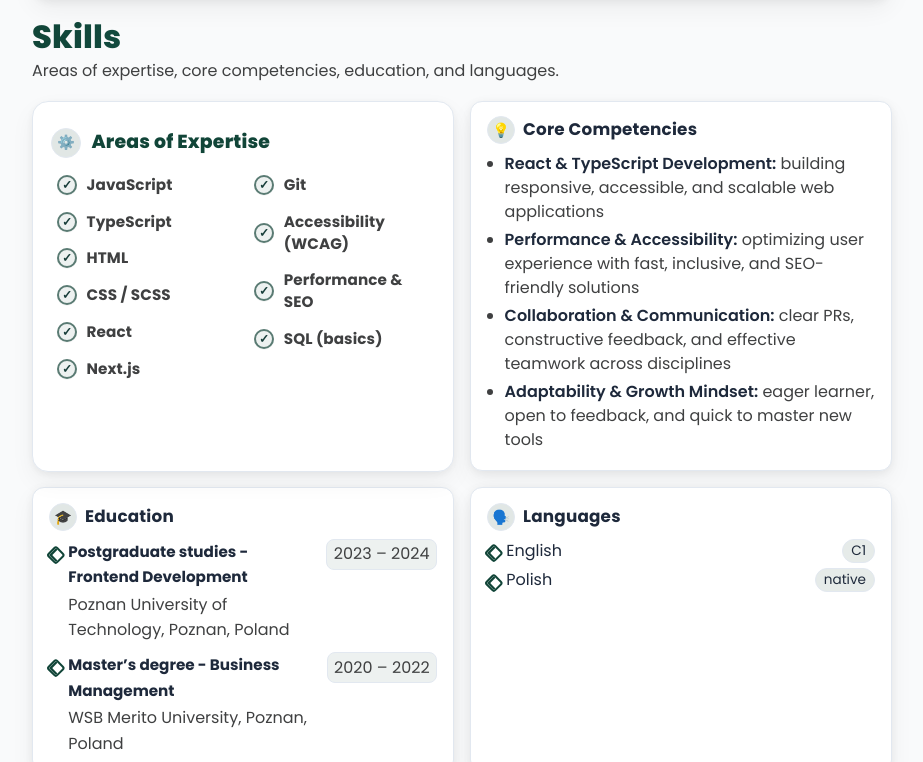
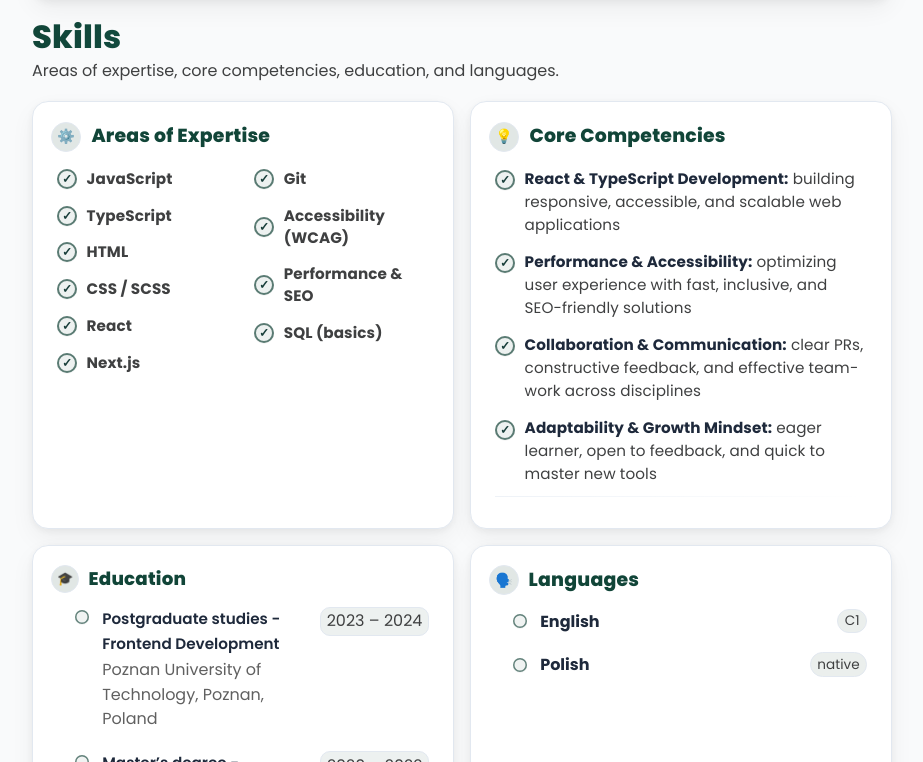
Before and after one commit to GrazynaDachtera/grazynadachtera, a Next.js app: page / in a window 1280 px wide. Shown: the part 3418-4180 px from the top of the page, without its empty margins (178-1101 px from the left). Built offline with nearby package versions, Linux system fonts and the light colour scheme.

Commit message:
applied styles and layout to skills section

```diff
--- a/src/components/Body/AreasOfExpertise/AreasOfExpertise.scss
+++ b/src/components/Body/AreasOfExpertise/AreasOfExpertise.scss
@@ -9,6 +9,7 @@ $textMeta: var(--text-meta);
 .expertiseCard {
   --card-px: clamp(1rem, 2.2vw, 1.5rem);
   --card-py: clamp(1rem, 2.2vw, 1.6rem);
+  --edgeHang: clamp(-6px, calc(var(--card-px) * -0.14), -6px);
   background: $surface;
   border: 1px solid $border;
   border-radius: 16px;
@@ -32,7 +33,8 @@ $textMeta: var(--text-meta);
   align-items: center;
   gap: .65rem;
   margin: 0;
-  margin-left: clamp(-6px, calc(var(--card-px) * -0.14), -6px);
+  margin-left: var(--edgeHang);
+  margin-top: var(--edgeHang);
 }
 
 .expertiseIcon {
--- a/src/components/Body/CoreCompetencies/CoreCompetencies.scss
+++ b/src/components/Body/CoreCompetencies/CoreCompetencies.scss
@@ -1,27 +1,44 @@
-$txt: var(--foreground);
-$muted: var(--muted);
-$surface: var(--surface);
-$border: var(--border);
-$shadow: var(--shadow-1);
-$accent: var(--accent);
+$txt: var(--foreground, #102a23);
+$surface: var(--surface, #fff);
+$border: var(--border, #e2e8f0);
+$shadow: var(--shadow-1, 0 2px 8px rgba(2,6,23,.06), 0 10px 24px rgba(2,6,23,.05));
+$accent: var(--accent, #114538);
+$textSummary: var(--text-summary);
+$textMeta: var(--text-meta);
 
-.competencies-card {
+.competenciesCard {
+  --card-px: clamp(1rem, 2.2vw, 1.5rem);
+  --card-py: clamp(1rem, 2.2vw, 1.6rem);
+  --edgeHang: clamp(-6px, calc(var(--card-px) * -0.14), -6px);
   background: $surface;
   border: 1px solid $border;
-  border-radius: 12px;
+  border-radius: 16px;
   box-shadow: $shadow;
-  padding: .9rem 1rem;
-  color: $txt;
+  padding: var(--card-py) var(--card-px);
+  color: $textSummary;
+  position: relative;
+  isolation: isolate;
+  will-change: transform;
 
-  &__header {
+  @media (prefers-reduced-motion: no-preference) {
+    transition: transform .18s ease, box-shadow .18s ease, border-color .18s ease;
+  }
+
+  &:hover { transform: translateY(-1px); }
+  &:focus-within { outline: 2px solid $accent; outline-offset: 2px; }
+}
+
+.competenciesCardHeader {
   display: flex;
   align-items: center;
-    gap: .5rem;
-    margin-bottom: .5rem;
+  gap: .65rem;
+  margin: 0;
+  margin-left: var(--edgeHang);
+  margin-top: var(--edgeHang);
 }
 
-  &__icon {
-    width: 26px; height: 26px;
+.competenciesCardIcon {
+  width: 28px; height: 28px;
   display: grid; place-items: center;
   border-radius: 999px;
   background: color-mix(in oklab, $accent 12%, $surface);
@@ -29,23 +46,94 @@ $accent: var(--accent);
   font-size: 14px;
 }
 
-  &__title {
+.competenciesCardTitle {
   margin: 0;
-    font-size: 1.05rem;
-    font-weight: 700;
-    letter-spacing: .2px;
+  font-size: clamp(1.06rem, 1.6vw, 1.18rem);
+  font-weight: 800;
+  line-height: 1.1;
+  color: $accent;
 }
 
-  &__list {
-    margin: 0;
-    padding-left: 1.1rem;
-    color: $muted;
+.competenciesCardList {
+  --row-gap: clamp(.6rem, .9vw, .8rem);
+  --fs: clamp(.95rem, .9vw, 1.05rem);
+  --lh: 1.5;
 
-    li { margin: .25rem 0; line-height: 1.5; }
-    strong { color: $txt; font-weight: 600; }
+  list-style: none;
+  margin: calc(var(--row-gap) + .2rem) 0 0;
+  padding: 0;
+  display: block;
+
+  li {
+    display: flex;
+    align-items: start;
+    gap: .6rem;
+    min-width: 0;
+    font-size: var(--fs);
+    line-height: var(--lh);
+    letter-spacing: .1px;
+    color: $textMeta;
+    break-inside: avoid;
+    margin: 0 0 var(--row-gap);
+    padding-block: .1rem;
+
+    &:last-child { margin-bottom: 0; }
+    &:focus-visible {
+      outline: 3px solid color-mix(in oklab, $accent 30%, transparent);
+      outline-offset: 2px;
     }
   }
 
+  .competenciesCheck {
+    width: 20px; height: 20px;
+    flex: 0 0 20px;
+    margin-top: .15rem;
+    border-radius: 999px;
+    background: color-mix(in oklab, $accent 7%, $surface);
+    box-shadow:
+      0 0 0 2px color-mix(in oklab, $accent 65%, $border) inset,
+      0 1px 0 rgba(2,6,23,.04);
+    position: relative;
+
+    &::after {
+      content: "✓";
+      position: absolute;
+      inset: 0;
+      display: grid;
+      place-items: center;
+      font-size: 12px;
+      font-weight: 900;
+      color: color-mix(in oklab, $accent 70%, $txt);
+      line-height: 1;
+    }
+  }
+
+  .competenciesText {
+    flex: 1 1 auto;
+    min-width: 0;
+    white-space: normal;
+    overflow-wrap: anywhere;
+    hyphens: auto;
+
+    strong { color: $txt; font-weight: 700; }
+  }
+
+  li:hover .competenciesText {
+    color: color-mix(in oklab, $txt 88%, $accent 12%);
+  }
+}
+
+@media (pointer: coarse) {
+  .competenciesCardList { --row-gap: clamp(.7rem, 2.2vw, 1rem); }
+  .competenciesCardList li { padding-block: .2rem; }
+}
+
+@media (prefers-reduced-motion: reduce) {
+  .competenciesCard { transition: none; }
+  .competenciesCard:hover { transform: none; }
+  .competenciesCardList li:hover .competenciesText { color: inherit; }
+}
+
 @media print {
-  .competencies-card { break-inside: avoid; page-break-inside: avoid; }
+  .competenciesCard { break-inside: avoid; box-shadow: none; }
 }
--- a/src/components/Body/CoreCompetencies/CoreCompetencies.tsx
+++ b/src/components/Body/CoreCompetencies/CoreCompetencies.tsx
@@ -5,32 +5,44 @@ import "./CoreCompetencies.scss";
 
 export default function CoreCompetencies() {
   return (
-    <section className="competencies-card" aria-labelledby="competencies-title">
-      <header className="competencies-card__header">
-        <div aria-hidden className="competencies-card__icon">
+    <section className="competenciesCard" aria-labelledby="competencies-title">
+      <header className="competenciesCardHeader">
+        <span aria-hidden="true" className="competenciesCardIcon">
           💡
-        </div>
-        <h3 id="competencies-title" className="competencies-card__title">
+        </span>
+        <h3 id="competencies-title" className="competenciesCardTitle">
           Core Competencies
         </h3>
       </header>
 
-      <ul className="competencies-card__list" role="list">
-        <li>
-          <strong>React & TypeScript Development:</strong> building responsive,
-          accessible, and scalable web applications
+      <ul className="competenciesCardList" role="list">
+        <li tabIndex={0}>
+          <span className="competenciesCheck" aria-hidden="true" />
+          <span className="competenciesText">
+            <strong>React &amp; TypeScript Development:</strong> building
+            responsive, accessible, and scalable web applications
+          </span>
         </li>
-        <li>
-          <strong>Performance & Accessibility:</strong> optimizing user
-          experience with fast, inclusive, and SEO-friendly solutions
+        <li tabIndex={0}>
+          <span className="competenciesCheck" aria-hidden="true" />
+          <span className="competenciesText">
+            <strong>Performance &amp; Accessibility:</strong> optimizing user
+            experience with fast, inclusive, and SEO-friendly solutions
+          </span>
         </li>
-        <li>
-          <strong>Collaboration & Communication:</strong> clear PRs,
-          constructive feedback, and effective teamwork across disciplines
+        <li tabIndex={0}>
+          <span className="competenciesCheck" aria-hidden="true" />
+          <span className="competenciesText">
+            <strong>Collaboration &amp; Communication:</strong> clear PRs,
+            constructive feedback, and effective teamwork across disciplines
+          </span>
         </li>
-        <li>
-          <strong>Adaptability & Growth Mindset:</strong> eager learner, open to
-          feedback, and quick to master new tools
+        <li tabIndex={0}>
+          <span className="competenciesCheck" aria-hidden="true" />
+          <span className="competenciesText">
+            <strong>Adaptability &amp; Growth Mindset:</strong> eager learner,
+            open to feedback, and quick to master new tools
+          </span>
         </li>
       </ul>
     </section>
--- a/src/components/Body/Education/Education.scss
+++ b/src/components/Body/Education/Education.scss
@@ -1,116 +1,137 @@
-$txt: var(--foreground);
-$muted: var(--muted);
-$surface: var(--surface);
-$border: var(--border);
-$shadow: var(--shadow-1);
-$accent: var(--accent);
+$txt: var(--foreground, #102a23);
+$surface: var(--surface, #fff);
+$border: var(--border, #e2e8f0);
+$shadow: var(--shadow-1, 0 2px 8px rgba(2,6,23,.06), 0 10px 24px rgba(2,6,23,.05));
+$accent: var(--accent, #114538);
+$textSummary: var(--text-summary);
+$textMeta: var(--text-meta);
 
-.education-card {
+.educationCard {
+  --card-px: clamp(1rem, 2.2vw, 1.5rem);
+  --card-py: clamp(1rem, 2.2vw, 1.6rem);
+  --edgeHang: clamp(-6px, calc(var(--card-px) * -0.14), -6px);
+  --bulletSize: 14px;       /* smaller bullet */
+  --bulletCol: 18px;        /* column width for bullet */
+
   background: $surface;
   border: 1px solid $border;
-  border-radius: 12px;
+  border-radius: 16px;
   box-shadow: $shadow;
-  padding: .9rem 1rem;
+  padding: var(--card-py) var(--card-px);
   color: $txt;
-  margin-bottom: 1.25rem;
+  position: relative;
+  isolation: isolate;
 
-  &__header {
+  @media (prefers-reduced-motion: no-preference) {
+    transition: transform .18s ease, box-shadow .18s ease, border-color .18s ease;
+  }
+
+  &:hover { transform: translateY(-1px); }
+  &:focus-within { outline: 2px solid $accent; outline-offset: 2px; }
+}
+
+.educationCardHeader {
   display: flex;
   align-items: center;
-    gap: .5rem;
-    margin-bottom: .5rem;
+  gap: .6rem;
+  margin: 0;
+  margin-left: var(--edgeHang);
+  margin-top: var(--edgeHang);
 }
 
-  &__icon {
-    width: 26px;
-    height: 26px;
-    display: grid;
-    place-items: center;
+.educationCardIcon {
+  width: 26px; height: 26px;
+  display: grid; place-items: center;
   border-radius: 999px;
   background: color-mix(in oklab, $accent 12%, $surface);
   border: 1px solid $border;
-    font-size: 14px;
+  font-size: 13px;
 }
 
-  &__title {
+.educationCardTitle {
   margin: 0;
-    font-size: 1.05rem;
-    font-weight: 700;
-    letter-spacing: .2px;
+  font-size: clamp(1.03rem, 1.5vw, 1.14rem);
+  font-weight: 800;
+  line-height: 1.1;
+  color: $accent;
 }
 
-  &__timeline {
+.educationCardTimeline {
   list-style: none;
-    margin: 0;
+  margin: .65rem 0 0;
   padding: 0;
   display: grid;
-    gap: .6rem;
+  gap: .6rem; /* tighter vertical rhythm */
 }
 
-  &__item {
+.educationCardItem {
   display: grid;
-    grid-template-columns: 1fr auto;
+  grid-template-columns: var(--bulletCol) 1fr auto;
+  column-gap: .6rem;
   align-items: start;
-    column-gap: 1rem;
-    padding-left: 1.2rem;
-    position: relative;
 
   &::before {
     content: "";
-      position: absolute;
-      left: 0;
-      top: .55rem;
-      width: .6rem;
-      height: .6rem;
-      border-radius: 3px;
-      border: 2px solid $accent;
-      transform: rotate(45deg);
-      box-shadow: inset .15rem -.15rem 0 0 $accent;
+    grid-column: 1;
+    width: var(--bulletSize);
+    height: var(--bulletSize);
+    margin-top: .2rem;
+    border-radius: 999px;
+    background: color-mix(in oklab, $accent 6%, $surface);
+    box-shadow:
+      0 0 0 1.5px color-mix(in oklab, $accent 60%, $border) inset,
+      0 1px 0 rgba(2,6,23,.04);
   }
 }
 
-  &__degree {
-    font-weight: 700;
-    font-size: .95rem;
+.educationCardContent { grid-column: 2; }
+
+.educationCardDegree {
+  font-weight: 800;
+  font-size: .95rem;  /* slightly smaller */
   line-height: 1.35;
+  color: $txt;
 }
 
-  &__school {
+.educationCardSchool {
   display: block;
-    color: $muted;
-    margin-top: .1rem;
+  color: $textSummary;
+  margin-top: .08rem;
 }
 
-  &__institution,
-  &__city,
-  &__country {
+.educationCardInstitution,
+.educationCardCity,
+.educationCardCountry {
   font-style: normal;
 }
 
-  &__dates {
-    color: $muted;
+.educationCardDates {
+  grid-column: 3;
+  color: $textMeta;
   font-variant-numeric: tabular-nums;
   white-space: nowrap;
-    padding: .1rem .4rem;
+  padding: .08rem .35rem;
   border: 1px solid $border;
-    border-radius: 8px;
+  border-radius: 10px;
   background: color-mix(in oklab, $accent 7%, $surface);
-  }
 }
 
 @media (max-width: 520px) {
-  .education-card__item {
-    grid-template-columns: 1fr;
-    row-gap: .25rem;
+  .educationCardItem {
+    grid-template-columns: var(--bulletCol) 1fr;
+    row-gap: .2rem;
   }
-  .education-card__dates {
+  .educationCardDates {
+    grid-column: 2;
     width: fit-content;
   }
 }
 
+@media (prefers-reduced-motion: reduce) {
+  .educationCard { transition: none; }
+  .educationCard:hover { transform: none; }
+}
+
 @media print {
-  .education-card {
-    break-inside: avoid;
-    page-break-inside: avoid;
+  .educationCard { break-inside: avoid; page-break-inside: avoid; box-shadow: none; }
 }
-}
--- a/src/components/Body/Education/Education.tsx
+++ b/src/components/Body/Education/Education.tsx
@@ -5,49 +5,49 @@ import "./Education.scss";
 
 export default function Education() {
   return (
-    <section className="education-card" aria-labelledby="education-title">
-      <header className="education-card__header">
-        <div aria-hidden className="education-card__icon">
+    <section className="educationCard" aria-labelledby="education-title">
+      <header className="educationCardHeader">
+        <div aria-hidden className="educationCardIcon">
           🎓
         </div>
-        <h3 id="education-title" className="education-card__title">
+        <h3 id="education-title" className="educationCardTitle">
           Education
         </h3>
       </header>
 
-      <ul className="education-card__timeline" role="list">
-        <li className="education-card__item">
-          <div className="education-card__content">
-            <strong className="education-card__degree">
+      <ul className="educationCardTimeline" role="list">
+        <li className="educationCardItem">
+          <div className="educationCardContent">
+            <strong className="educationCardDegree">
               Postgraduate studies - Frontend Development
             </strong>
-            <span className="education-card__school">
-              <span className="education-card__institution">
+            <span className="educationCardSchool">
+              <span className="educationCardInstitution">
                 Poznan University of Technology
               </span>
-              , <span className="education-card__city">Poznan</span>,{" "}
-              <span className="education-card__country">Poland</span>
+              , <span className="educationCardCity">Poznan</span>,{" "}
+              <span className="educationCardCountry">Poland</span>
             </span>
           </div>
-          <time className="education-card__dates" aria-label="2023 to 2024">
+          <time className="educationCardDates" aria-label="2023 to 2024">
             2023 – 2024
           </time>
         </li>
 
-        <li className="education-card__item">
-          <div className="education-card__content">
-            <strong className="education-card__degree">
+        <li className="educationCardItem">
+          <div className="educationCardContent">
+            <strong className="educationCardDegree">
               Master’s degree - Business Management
             </strong>
-            <span className="education-card__school">
-              <span className="education-card__institution">
+            <span className="educationCardSchool">
+              <span className="educationCardInstitution">
                 WSB Merito University
               </span>
-              , <span className="education-card__city">Poznan</span>,{" "}
-              <span className="education-card__country">Poland</span>
+              , <span className="educationCardCity">Poznan</span>,{" "}
+              <span className="educationCardCountry">Poland</span>
             </span>
           </div>
-          <time className="education-card__dates" aria-label="2020 to 2022">
+          <time className="educationCardDates" aria-label="2020 to 2022">
             2020 – 2022
           </time>
         </li>
--- a/src/components/Body/Languages/Languages.scss
+++ b/src/components/Body/Languages/Languages.scss
@@ -1,30 +1,46 @@
-/* tokens from globals.css */
-$txt: var(--foreground);
-$muted: var(--muted);
-$surface: var(--surface);
-$border: var(--border);
-$shadow: var(--shadow-1);
-$accent: var(--accent);
+$txt: var(--foreground, #102a23);
+$surface: var(--surface, #fff);
+$border: var(--border, #e2e8f0);
+$shadow: var(--shadow-1, 0 2px 8px rgba(2,6,23,.06), 0 10px 24px rgba(2,6,23,.05));
+$accent: var(--accent, #114538);
+$textSummary: var(--text-summary);
+$textMeta: var(--text-meta);
 
-.languages-card {
+.languagesCard {
+  --card-px: clamp(1rem, 2.2vw, 1.5rem);
+  --card-py: clamp(1rem, 2.2vw, 1.6rem);
+  --edgeHang: clamp(-6px, calc(var(--card-px) * -0.14), -6px);
+  --bulletSize: 14px;
+  --bulletCol: 18px;
+
   background: $surface;
   border: 1px solid $border;
-  border-radius: 12px;
+  border-radius: 16px;
   box-shadow: $shadow;
-  padding: .9rem 1rem;
+  padding: var(--card-py) var(--card-px);
   color: $txt;
+  position: relative;
+  isolation: isolate;
 
-    margin-bottom: 1.25rem;
+  @media (prefers-reduced-motion: no-preference) {
+    transition: transform .18s ease, box-shadow .18s ease, border-color .18s ease;
+  }
 
-  &__header {
+  &:hover { transform: translateY(-1px); }
+  &:focus-within { outline: 2px solid $accent; outline-offset: 2px; }
+}
+
+.languagesCardHeader {
   display: flex;
   align-items: center;
-    gap: .5rem;
-    margin-bottom: .5rem;
+  gap: .65rem;
+  margin: 0;
+  margin-left: var(--edgeHang);
+  margin-top: var(--edgeHang);
 }
 
-  &__icon {
-    width: 26px; height: 26px;
+.languagesCardIcon {
+  width: 28px; height: 28px;
   display: grid; place-items: center;
   border-radius: 999px;
   background: color-mix(in oklab, $accent 12%, $surface);
@@ -32,57 +48,76 @@ $accent: var(--accent);
   font-size: 14px;
 }
 
-  &__title {
+.languagesCardTitle {
   margin: 0;
-    font-size: 1.05rem;
-    font-weight: 700;
-    letter-spacing: .2px;
+  font-size: clamp(1.06rem, 1.6vw, 1.18rem);
+  font-weight: 800;
+  line-height: 1.1;
+  color: $accent;
 }
 
-  &__list {
+.languagesCardList {
   list-style: none;
-    margin: 0;
+  margin: .65rem 0 0;
   padding: 0;
   display: grid;
-    gap: .35rem;
+  gap: .6rem;
+}
 
-    li {
-      display: flex;
+.languagesCardList > li {
+  display: grid;
+  grid-template-columns: var(--bulletCol) 1fr auto;
+  column-gap: .6rem;
   align-items: center;
-      justify-content: space-between;
-      gap: .75rem;
-      line-height: 1.5;
-      padding-left: 1.2rem;
+  min-width: 0;
+  line-height: 1.45;
+  color: $textSummary;
   position: relative;
-      color: $muted;
+}
 
-      /* subtle square check like Areas */
-      &::before {
+.languagesCardList > li::before {
   content: "";
-        position: absolute;
-        left: 0; top: .45rem;
-        width: .6rem; height: .6rem;
-        border-radius: 3px;
-        border: 2px solid $accent;
-        transform: rotate(45deg);
-        box-shadow: inset .15rem -.15rem 0 0 $accent;
+  grid-column: 1;
+  width: var(--bulletSize);
+  height: var(--bulletSize);
+  border-radius: 999px;
+  background: color-mix(in oklab, $accent 6%, $surface);
+  box-shadow:
+    0 0 0 1.5px color-mix(in oklab, $accent 60%, $border) inset,
+    0 1px 0 rgba(2,6,23,.04);
 }
+
+.languagesCardName {
+  grid-column: 2;
+  color: $txt;
+  font-weight: 700;
+  white-space: normal;
+  overflow-wrap: anywhere;
+}
+
+.languagesCardLevel {
+  grid-column: 3;
+  border: 1px solid $border;
+  background: color-mix(in oklab, $accent 8%, $surface);
+  padding: .08rem .4rem;
+  border-radius: 999px;
+  font-size: .85rem;
+  color: $textMeta;
+  white-space: nowrap;
+}
+
+@media (max-width: 520px) {
+  .languagesCardList > li {
+    grid-template-columns: var(--bulletCol) 1fr auto;
+    row-gap: .15rem;
   }
 }
 
-  &__name { color: $txt; }
-
-  &__level {
-    border: 1px solid $border;
-    background: color-mix(in oklab, $accent 10%, $surface);
-    padding: .05rem .5rem;
-    border-radius: 999px;
-    font-size: .85rem;
-    color: $txt;
-    white-space: nowrap;
-  }
+@media (prefers-reduced-motion: reduce) {
+  .languagesCard { transition: none; }
+  .languagesCard:hover { transform: none; }
 }
 
 @media print {
-  .languages-card { break-inside: avoid; page-break-inside: avoid; }
+  .languagesCard { break-inside: avoid; page-break-inside: avoid; box-shadow: none; }
 }
--- a/src/components/Body/Languages/Languages.tsx
+++ b/src/components/Body/Languages/Languages.tsx
@@ -5,29 +5,26 @@ import "./Languages.scss";
 
 export default function Languages() {
   return (
-    <section className="languages-card" aria-labelledby="languages-title">
-      <header className="languages-card__header">
-        <div aria-hidden className="languages-card__icon">
+    <section className="languagesCard" aria-labelledby="languages-title">
+      <header className="languagesCardHeader">
+        <div aria-hidden className="languagesCardIcon">
           🗣️
         </div>
-        <h3 id="languages-title" className="languages-card__title">
+        <h3 id="languages-title" className="languagesCardTitle">
           Languages
         </h3>
       </header>
 
-      <ul className="languages-card__list" role="list">
+      <ul className="languagesCardList" role="list">
         <li>
-          <span className="languages-card__name">English</span>
-          <span className="languages-card__level" aria-label="C1 proficiency">
+          <span className="languagesCardName">English</span>
+          <span className="languagesCardLevel" aria-label="C1 proficiency">
             C1
           </span>
         </li>
         <li>
-          <span className="languages-card__name">Polish</span>
-          <span
-            className="languages-card__level"
-            aria-label="Native proficiency"
-          >
+          <span className="languagesCardName">Polish</span>
+          <span className="languagesCardLevel" aria-label="Native proficiency">
             native
           </span>
         </li>
```
Lines whose indentation alone changed are shown as unchanged.
